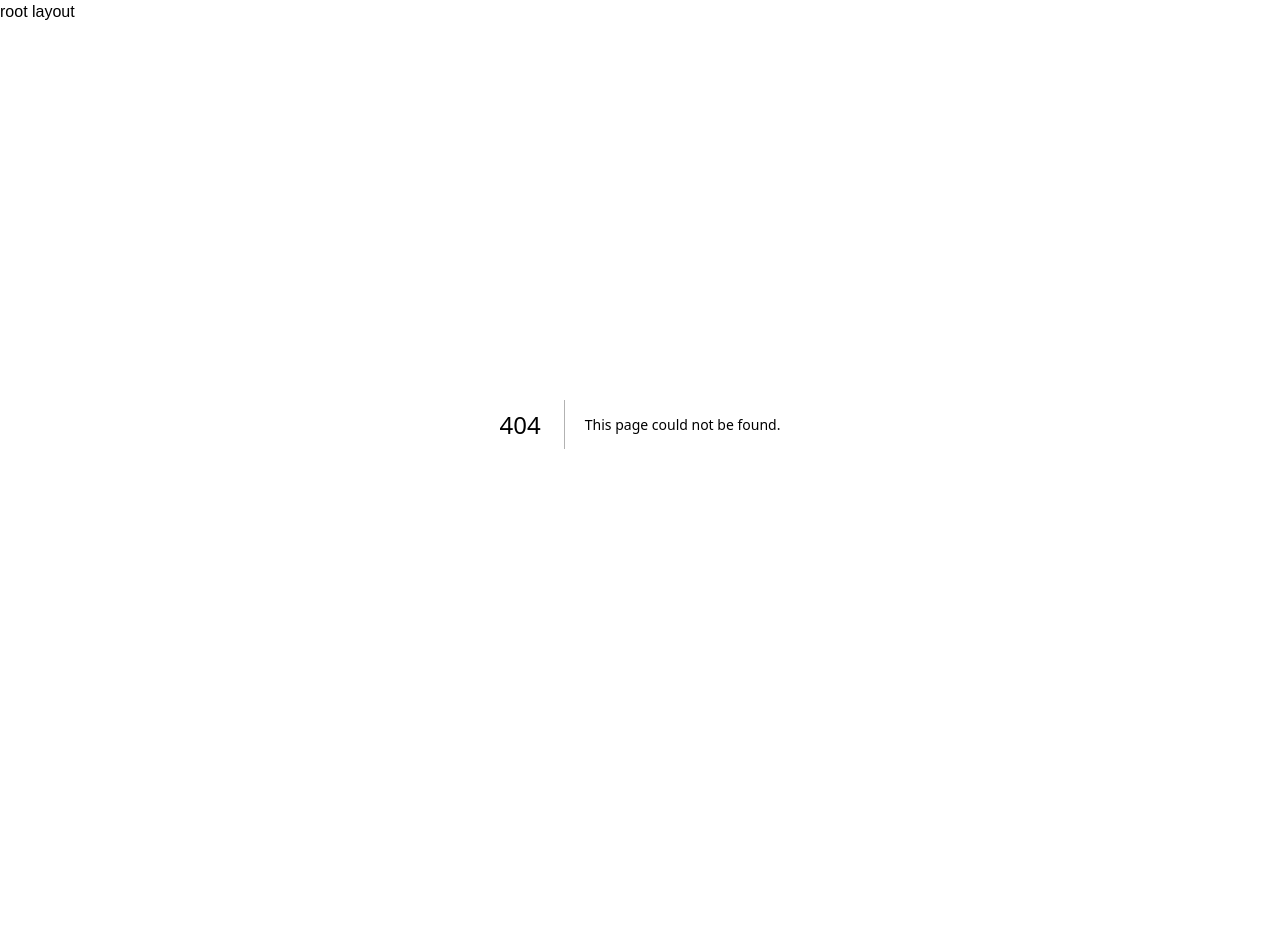
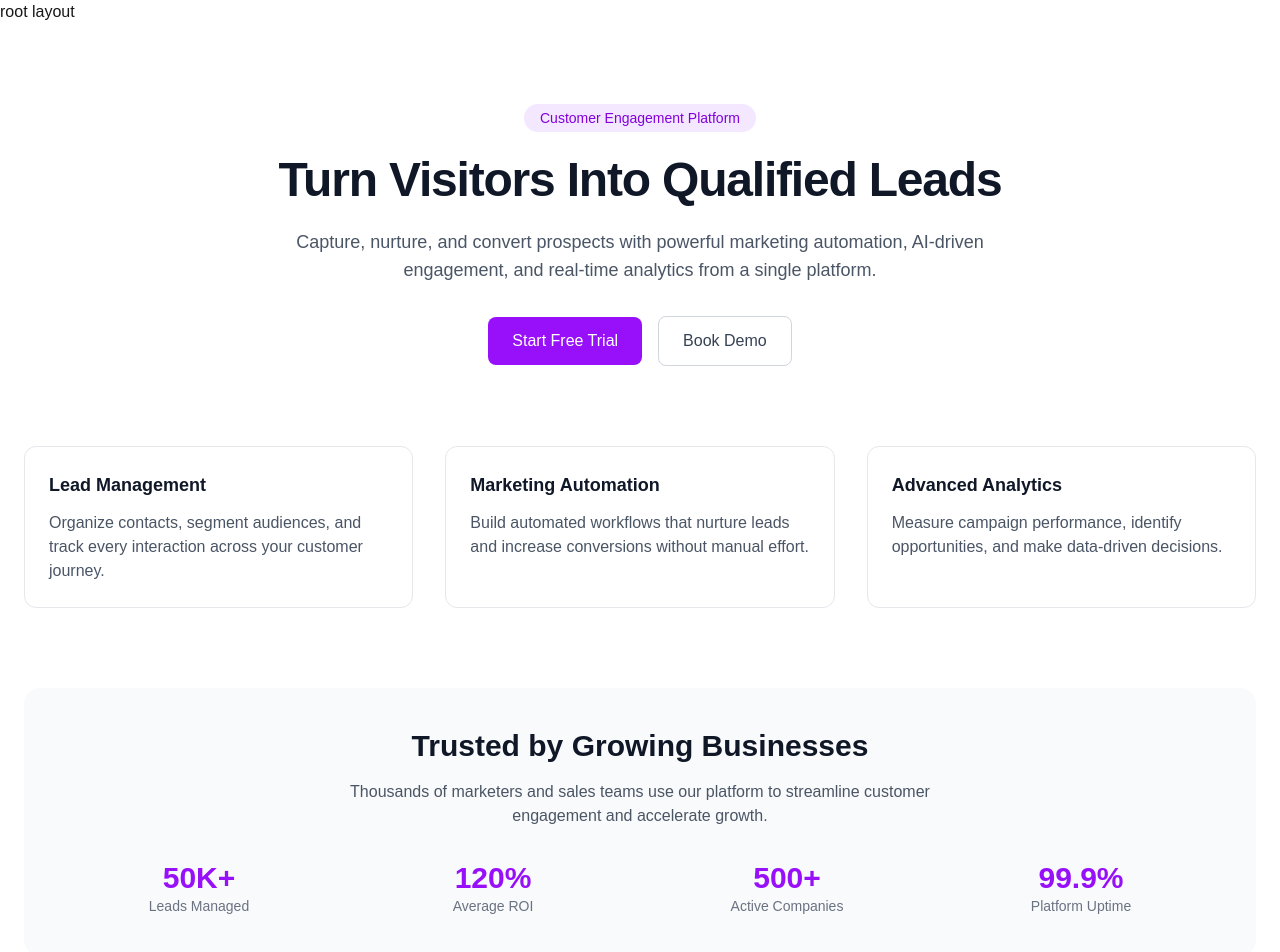
Before and after one commit to Anuja-Maurya29/NextJs, a Next.js app in the folder Notes/chap01/: page /ssg in a window 1280 px wide. Before the commit this address had no page. Shown: the top 952 px of the page. Before the commit the page ends 824 px from the top, so only its background shows below. Built offline with nearby package versions, Linux system fonts and the light colour scheme.

Commit message:
static site generation in next js

```diff
--- /dev/null
+++ b/Notes/chap01/app/ssg/page.jsx
@@ -0,0 +1,102 @@
+import React from 'react'
+
+const page = () => {
+    return (
+        <section className="py-20 bg-white">
+            <div className="max-w-7xl mx-auto px-6">
+                <div className="text-center max-w-3xl mx-auto">
+                    <span className="inline-flex items-center rounded-full bg-purple-100 px-4 py-1 text-sm font-medium text-purple-700">
+                        Customer Engagement Platform
+                    </span>
+
+                    <h1 className="mt-6 text-5xl font-bold tracking-tight text-gray-900">
+                        Turn Visitors Into Qualified Leads
+                    </h1>
+
+                    <p className="mt-6 text-lg text-gray-600">
+                        Capture, nurture, and convert prospects with powerful marketing
+                        automation, AI-driven engagement, and real-time analytics from a
+                        single platform.
+                    </p>
+
+                    <div className="mt-8 flex items-center justify-center gap-4">
+                        <button className="rounded-lg bg-purple-600 px-6 py-3 text-white font-medium hover:bg-purple-700">
+                            Start Free Trial
+                        </button>
+
+                        <button className="rounded-lg border border-gray-300 px-6 py-3 text-gray-700 font-medium hover:bg-gray-50">
+                            Book Demo
+                        </button>
+                    </div>
+                </div>
+
+                <div className="mt-20 grid gap-8 md:grid-cols-3">
+                    <div className="rounded-xl border border-gray-200 p-6">
+                        <h3 className="text-lg font-semibold text-gray-900">
+                            Lead Management
+                        </h3>
+                        <p className="mt-3 text-gray-600">
+                            Organize contacts, segment audiences, and track every interaction
+                            across your customer journey.
+                        </p>
+                    </div>
+
+                    <div className="rounded-xl border border-gray-200 p-6">
+                        <h3 className="text-lg font-semibold text-gray-900">
+                            Marketing Automation
+                        </h3>
+                        <p className="mt-3 text-gray-600">
+                            Build automated workflows that nurture leads and increase
+                            conversions without manual effort.
+                        </p>
+                    </div>
+
+                    <div className="rounded-xl border border-gray-200 p-6">
+                        <h3 className="text-lg font-semibold text-gray-900">
+                            Advanced Analytics
+                        </h3>
+                        <p className="mt-3 text-gray-600">
+                            Measure campaign performance, identify opportunities, and make
+                            data-driven decisions.
+                        </p>
+                    </div>
+                </div>
+
+                <div className="mt-20 rounded-2xl bg-gray-50 p-10 text-center">
+                    <h2 className="text-3xl font-bold text-gray-900">
+                        Trusted by Growing Businesses
+                    </h2>
+
+                    <p className="mt-4 text-gray-600 max-w-2xl mx-auto">
+                        Thousands of marketers and sales teams use our platform to streamline
+                        customer engagement and accelerate growth.
+                    </p>
+
+                    <div className="mt-8 grid grid-cols-2 md:grid-cols-4 gap-6">
+                        <div>
+                            <p className="text-3xl font-bold text-purple-600">50K+</p>
+                            <p className="text-sm text-gray-500">Leads Managed</p>
+                        </div>
+
+                        <div>
+                            <p className="text-3xl font-bold text-purple-600">120%</p>
+                            <p className="text-sm text-gray-500">Average ROI</p>
+                        </div>
+
+                        <div>
+                            <p className="text-3xl font-bold text-purple-600">500+</p>
+                            <p className="text-sm text-gray-500">Active Companies</p>
+                        </div>
+
+                        <div>
+                            <p className="text-3xl font-bold text-purple-600">99.9%</p>
+                            <p className="text-sm text-gray-500">Platform Uptime</p>
+                        </div>
+                    </div>
+                </div>
+            </div>
+        </section>
+    )
+}
+
+export default page
```
